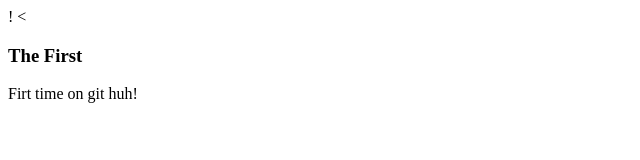
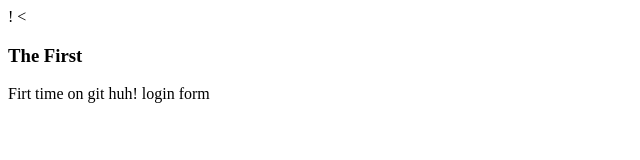
Before and after one commit to Otieno27/myappsample, a plain HTML site: page index.html in a window 1280 px wide. Shown: the full height of the page, 0-640 px from the left. Drawn offline with Linux system fonts and the light colour scheme.

Commit message:
login form

```diff
--- a/index.html
+++ b/index.html
@@ -8,5 +8,6 @@
   <body>
     <h3>The First</h3>
     Firt time on git huh!
+    login form
   </body>
 </html>
```
Also changed, not shown: login.html (added, +1 -0 lines).
